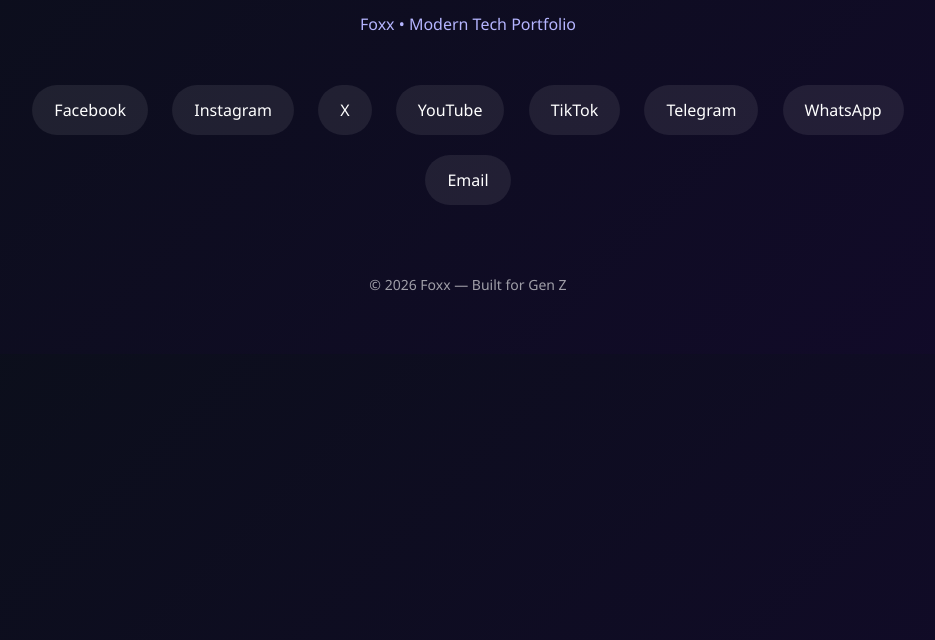
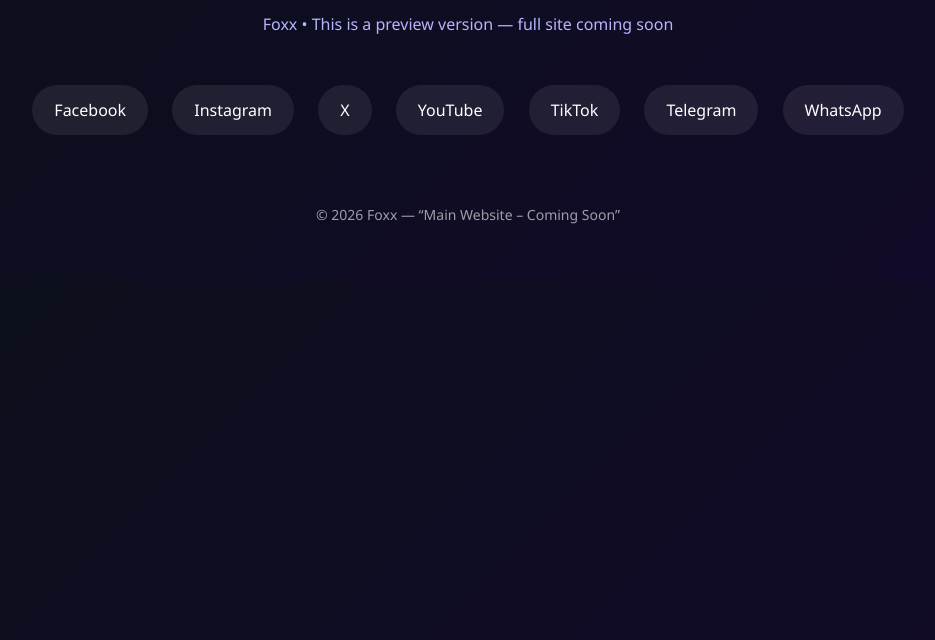
Before and after one commit to WezaBeek/weza-space, a plain HTML site: page index.html in a window 1280 px wide. Shown: the part 160-800 px from the top of the page, without its empty margins (172-1107 px from the left). Drawn offline with Linux system fonts and the light colour scheme.

Commit message:
Update footer and paragraph text in index.html
“Main Website – Coming Soon”

```diff
--- a/index.html
+++ b/index.html
@@ -50,7 +50,7 @@
 <body>
   <div class="container">
     <h1>Weza</h1>
-    <p>Foxx • Modern Tech Portfolio</p>
+    <p>Foxx • This is a preview version — full site coming soon</p>
     <div class="links">
       <a href="https://www.facebook.com/Wezuo/" target="_blank">Facebook</a>
       <a href="https://www.instagram.com/weza.beek/" target="_blank">Instagram</a>
@@ -59,10 +59,9 @@
       <a href="https://www.tiktok.com/@wezabeek" target="_blank">TikTok</a>
       <a href="https://t.me/WezaBeek" target="_blank">Telegram</a>
       <a href="https://wa.me/201207799717" target="_blank">WhatsApp</a>
-      <a href="mailto:Weza.Beek@gmail.com">Email</a>
     </div>
     <footer>
-      © 2026 Foxx — Built for Gen Z
+      © 2026 Foxx — “Main Website – Coming Soon”
     </footer>
   </div>
 </body>
```
